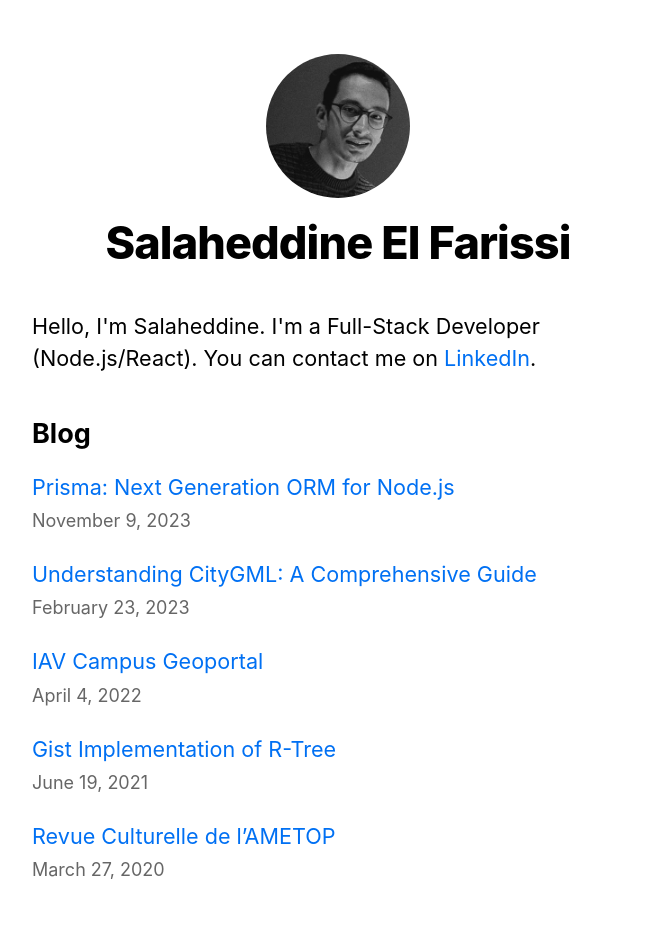
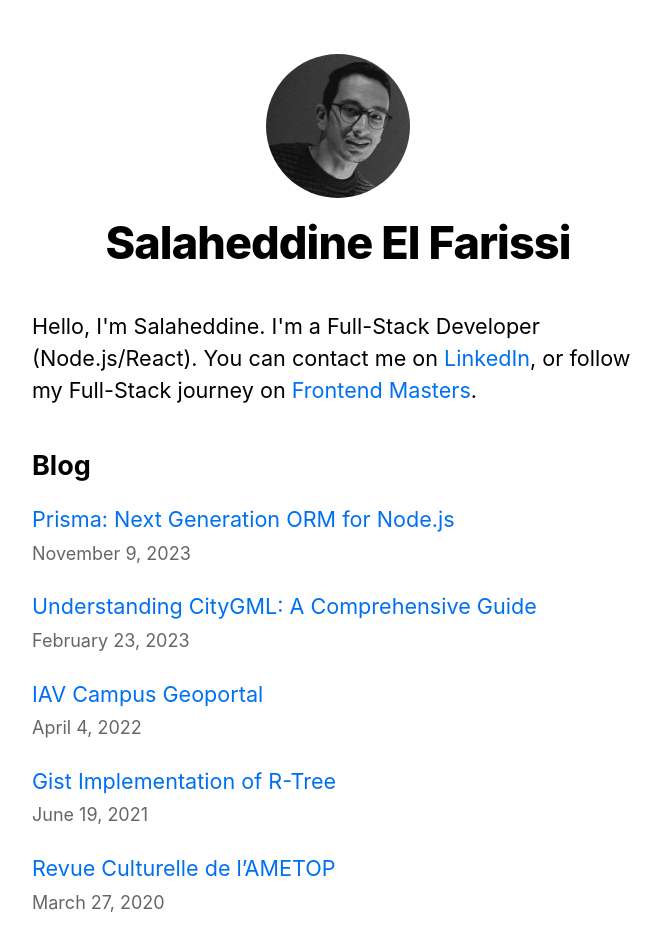
Before and after one commit to salahelfarissi/salahelfarissi.github.io, a Next.js app: page / in a window 1280 px wide. Shown: the top 950 px of the page, without its empty margins (302-963 px from the left). Built offline with nearby package versions, Linux system fonts and the light colour scheme.

Commit message:
Add Front-end masters website

```diff
--- a/pages/index.js
+++ b/pages/index.js
@@ -28,6 +28,10 @@ export default function Home({ allPostsData }) {
             <a href="https://www.linkedin.com/in/selfarissi/" target={"_blank"}>
               LinkedIn
             </a>
+            , or follow my Full-Stack journey on{" "}
+            <a href="https://frontendmasters.com/u/salahelfarissi/" target={"_blank"}>
+              Frontend Masters
+            </a>
             .
           </p>
         </section>
```
